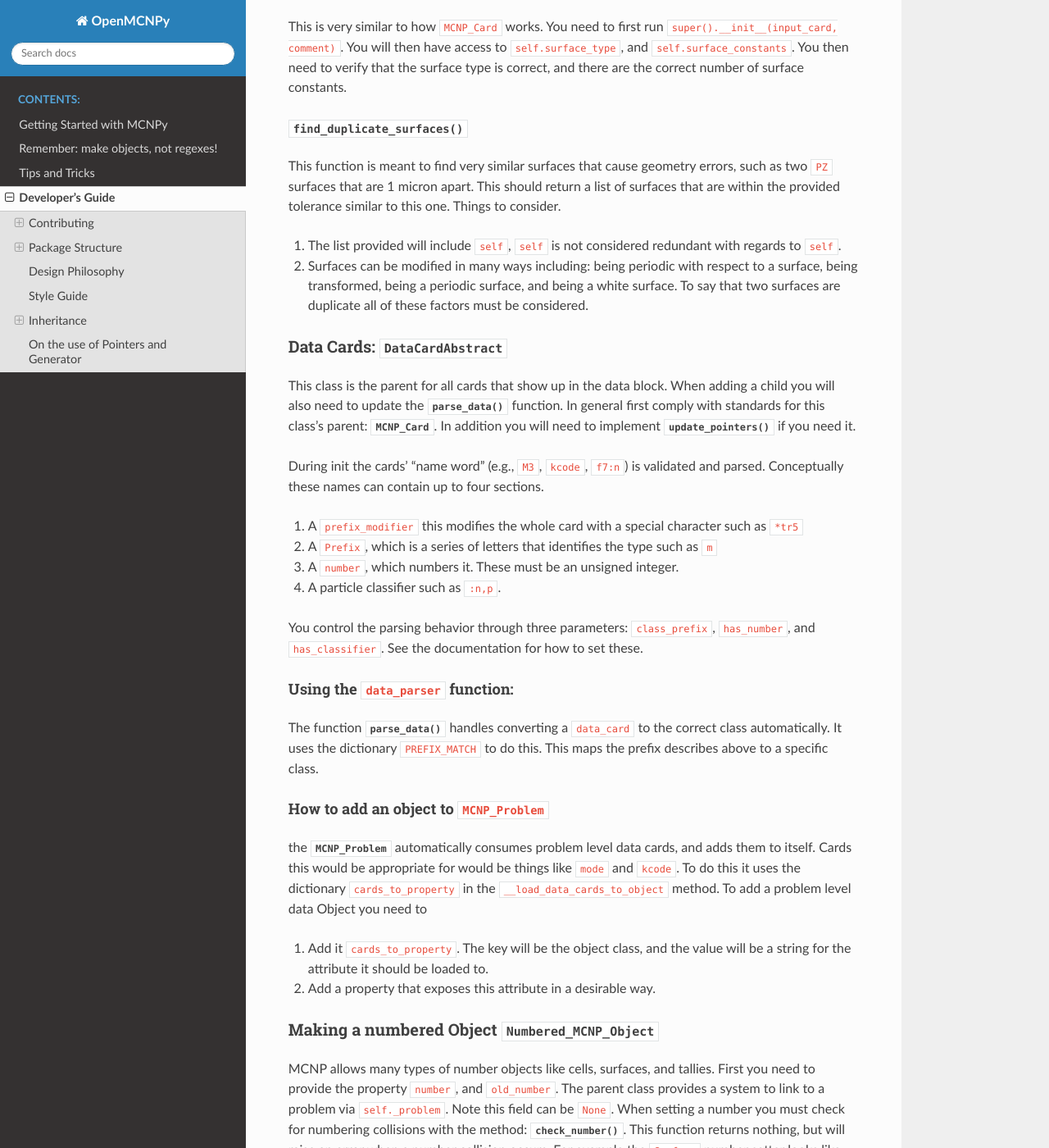
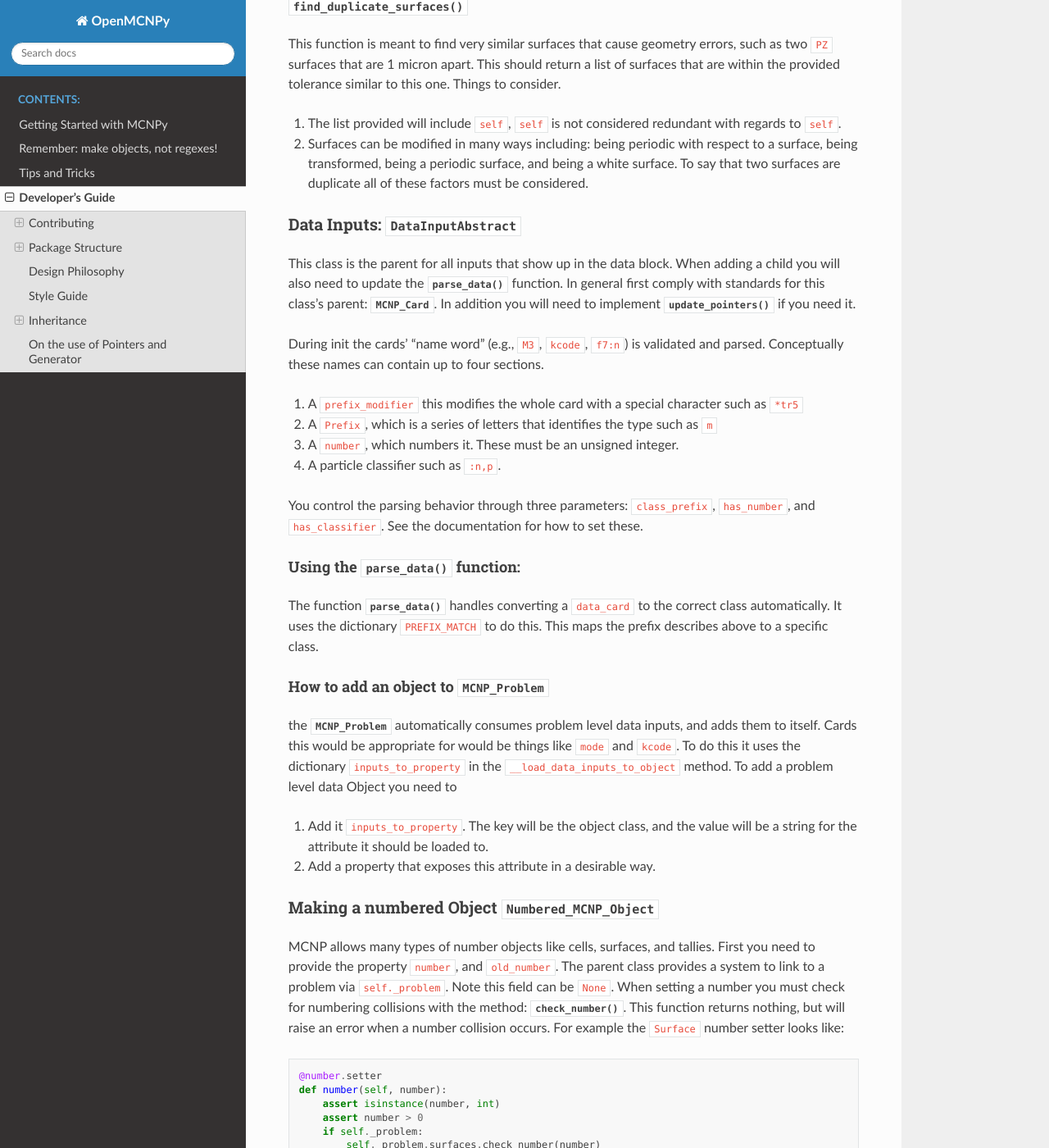
Before and after one commit to idaholab/MontePy, a Sphinx documentation site: the page built from doc/source/developing.rst, in a window 1280 px wide and 1400 px high, scrolled down 6311 px. Shown: the whole window at 82% size. Built offline with Sphinx 7.4.7 and the Read the Docs theme 2.0.0, drawn with Linux system fonts in a browser that asks for light colours; pages that are not in the unit, such as notebooks, are missing from menus; some of the changed text lies outside the part shown.

```diff
--- a/doc/source/developing.rst
+++ b/doc/source/developing.rst
@@ -114,11 +114,12 @@ The :mod:`mcnpy.input_parser` contains all functions and classes involved in syn
 Generally this is all invoked through :func:`~mcnpy.input_parser.input_reader.read_input`,
 which returns an :class:`~mcnpy.mcnp_problem.MCNP_Problem` instance.
 
-data_cards
-^^^^^^^^^^
+
+data_inputs
+^^^^^^^^^^^
 This package is for all :class:`~mcnpy.mcnp_card.MCNP_Card` children that should exist
 in the data block in an MCNP input.
-For example :class:`~mcnpy.data_cards.material.Material` lives here.
+For example :class:`~mcnpy.data_inputs.material.Material` lives here.
 
 surfaces
 ^^^^^^^^
@@ -239,7 +236,7 @@ If you care more about formatting create the string for each line you desire.
 Then pass these strings through ``self.wrap_string_for_mcnp``,
 which will then wrap any long lines to ensure it doesn't break MCNP.
 
-Example taken from :class:`~mcnpy.data_cards.mode.Mode`
+Example taken from :class:`~mcnpy.data_inputs.mode.Mode`
 
 .. code-block:: python
 
@@ -324,9 +321,9 @@ Things to consider.
    being a white surface. To say that two surfaces are duplicate all of these factors must be considered.
 
 
-Data Cards: :class:`~mcnpy.data_cards.data_card.DataCardAbstract`
-^^^^^^^^^^^^^^^^^^^^^^^^^^^^^^^^^^^^^^^^^^^^^^^^^^^^^^^^^^^^^^^^^
-This class is the parent for all cards that show up in the data block.
+Data Inputs: :class:`~mcnpy.data_inputs.data_input.DataInputAbstract`
+^^^^^^^^^^^^^^^^^^^^^^^^^^^^^^^^^^^^^^^^^^^^^^^^^^^^^^^^^^^^^^^^^^^^^
+This class is the parent for all inputs that show up in the data block.
 When adding a child you will also need to update the
 :func:`~mcnpy.data_cards.data_parser.parse_data` function.
 In general first comply with standards for this class's parent: :class:`~mcnpy.mcnp_card.MCNP_Card`.
@@ -345,26 +342,28 @@ You control the parsing behavior through three parameters: ``class_prefix``, ``h
 See the documentation for how to set these.
 
 
-Using the ``data_parser`` function:
-"""""""""""""""""""""""""""""""""""
-The function :func:`~mcnpy.data_cards.data_parser.parse_data` handles converting a ``data_card`` to the correct class automatically.
+Using the :func:`~mcnpy.data_inputs.data_parser.parse_data` function:
+""""""""""""""""""""""""""""""""""""""""""""""""""""""""""""""""""""""
+
+The function :func:`~mcnpy.data_inputs.data_parser.parse_data` handles converting a ``data_card`` to the correct class automatically.
 It uses the dictionary ``PREFIX_MATCH`` to do this.
 This maps the prefix describes above to a specific class.
 
 
-How to add an object to ``MCNP_Problem``
-""""""""""""""""""""""""""""""""""""""""
-the :class:`~mcnpy.mcnp_problem.MCNP_Problem` automatically consumes problem level data cards,
+How to add an object to :class:`~mcnpy.mcnp_problem.MCNP_Problem`
+"""""""""""""""""""""""""""""""""""""""""""""""""""""""""""""""""
+
+the :class:`~mcnpy.mcnp_problem.MCNP_Problem` automatically consumes problem level data inputs,
 and adds them to itself.
 Cards this would be appropriate for would be things like ``mode`` and ``kcode``.
-To do this it uses the dictionary ``cards_to_property`` in the ``__load_data_cards_to_object`` method.
+To do this it uses the dictionary ``inputs_to_property`` in the ``__load_data_inputs_to_object`` method.
 To add a problem level data Object you need to
 
-#. Add it ``cards_to_property``. The key will be the object class, and the value will be a string for the attribute it should be loaded to.
+#. Add it ``inputs_to_property``. The key will be the object class, and the value will be a string for the attribute it should be loaded to.
 #. Add a property that exposes this attribute in a desirable way.
 
-Making a numbered Object :class:`~mcnpy.numbered_mcnp_card.Numbered_MCNP_Object`
-^^^^^^^^^^^^^^^^^^^^^^^^^^^^^^^^^^^^^^^^^^^^^^^^^^^^^^^^^^^^^^^^^^^^^^^^^^^^^^^^
+Making a numbered Object :class:`~mcnpy.numbered_mcnp_object.Numbered_MCNP_Object`
+^^^^^^^^^^^^^^^^^^^^^^^^^^^^^^^^^^^^^^^^^^^^^^^^^^^^^^^^^^^^^^^^^^^^^^^^^^^^^^^^^^
 MCNP allows many types of number objects like cells, surfaces, and tallies.
 First you need to provide the property ``number``, and ``old_number``.
 The parent class provides a system to link to a problem via ``self._problem``.
@@ -383,9 +382,9 @@ For example the ``Surface`` number setter looks like::
         self._mutated = True
         self._surface_number = number
 
-Data Cards that Modify Cells :class:`~mcnpy.data_cards.cell_modifier.CellModifierCard`
-^^^^^^^^^^^^^^^^^^^^^^^^^^^^^^^^^^^^^^^^^^^^^^^^^^^^^^^^^^^^^^^^^^^^^^^^^^^^^^^^^^^^^^
-This is a subclass of ``DataCardAbstract`` that is meant to handle data cards that specify information about,
+Data Cards that Modify Cells :class:`~mcnpy.data_inputs.cell_modifier.CellModifierInput`
+^^^^^^^^^^^^^^^^^^^^^^^^^^^^^^^^^^^^^^^^^^^^^^^^^^^^^^^^^^^^^^^^^^^^^^^^^^^^^^^^^^^^^^^^
+This is a subclass of :class:`~mcnpy.data_inputs.data_input.DataInputAbstract` that is meant to handle data inputs that specify information about,
 and modify cells.
 For example ``IMP`` changes the importance of a cell and ``VOL`` specifies its volume.
 Both of these are appropriate uses of this class.
@@ -442,7 +441,7 @@ If this boolean is false repeats of this object are allowed and they will be mer
 (e.g., ``IMP:N,P=1 IMP:E=0`` makes sense despite there being two ``IMP`` specified.
 If True only one instance of the object is allowed.
 (e.g., ``VOL=5 VOL=10`` makes no sense).
-For finding which class to use the :func:`~mcnpy.data_cards.data_parser.PREFIX_MATCHES` dict is used. See above.
+For finding which class to use the :func:`~mcnpy.data_inputs.data_parser.PREFIX_MATCHES` dict is used. See above.
 The key, value pairs in ``Cell.parameters`` is iterated over.
 If any of the keys is a partial match to the ``PREFIX_MATCHES`` dict then that class is used,
 and constructed.
@@ -451,7 +450,7 @@ If your class is properly specified in both dictionaries you should be good to g
 level.
 
 At the ``Cells`` level the same dictionary (``Cell._CARDS_TO_PROPERTY``) is used as well.
-This time though it is iterating over ``problem.data_cards``.
+This time though it is iterating over ``problem.data_inputs``.
 Thanks to ``data_parser`` these objects are already appropriately typed,
 and the corresponding object just needs to be loaded into an attribute.
 Once again none of these attributes should be exposed through ``@property``.
@@ -480,11 +479,11 @@ This means that this will *not* be the first line in this case. ::
 For the data_block case the output should be a complete MCNP input that stands on its own.
 You should check ``self.has_changed_print_style`` to help determine if the output has mutated.
 Next you also need to check the modifier object owned by every cell for if any of them have mutated.
-See the :class:`~mcnpy.data_cards.universe_card.UniverseCard` implementation for an example.
+See the :class:`~mcnpy.data_inputs.universe_input.UniverseInput` implementation for an example.
 
 For printing in the data block though you need to remember that this object being called will have no data.
 You will need to iterate over: ``self._problem.cells`` and retrieve the data from there.
-You may find the new function: :func:`~mcnpy.mcnp_card.MCNP_Card.compress_repeat_values` helpful.
+You may find the new function: :func:`~mcnpy.mcnp_object.MCNP_Object.compress_repeat_values` helpful.
 
 ``merge``
 """""""""
@@ -582,9 +581,9 @@ This is an area of new development, and this may change.
 So how do we get a surface to know about the cells it uses?
 With generators!
 First, one effectively bi-directional pointer is allowed;
-cards are allowed to point to the parent problem.
+inputs are allowed to point to the parent problem.
 This is provided through ``self._problem``, and
-is established by: :func:`~mcnpy.mcnp_card.MCNP_Card.link_to_problem`.
+is established by: :func:`~mcnpy.mcnp_object.MCNP_Object.link_to_problem`.
 With this the surface can find its cells by::
 
     @property
```
Also changed, not shown: other parts of doc/source/developing.rst (+7 -11 lines).
